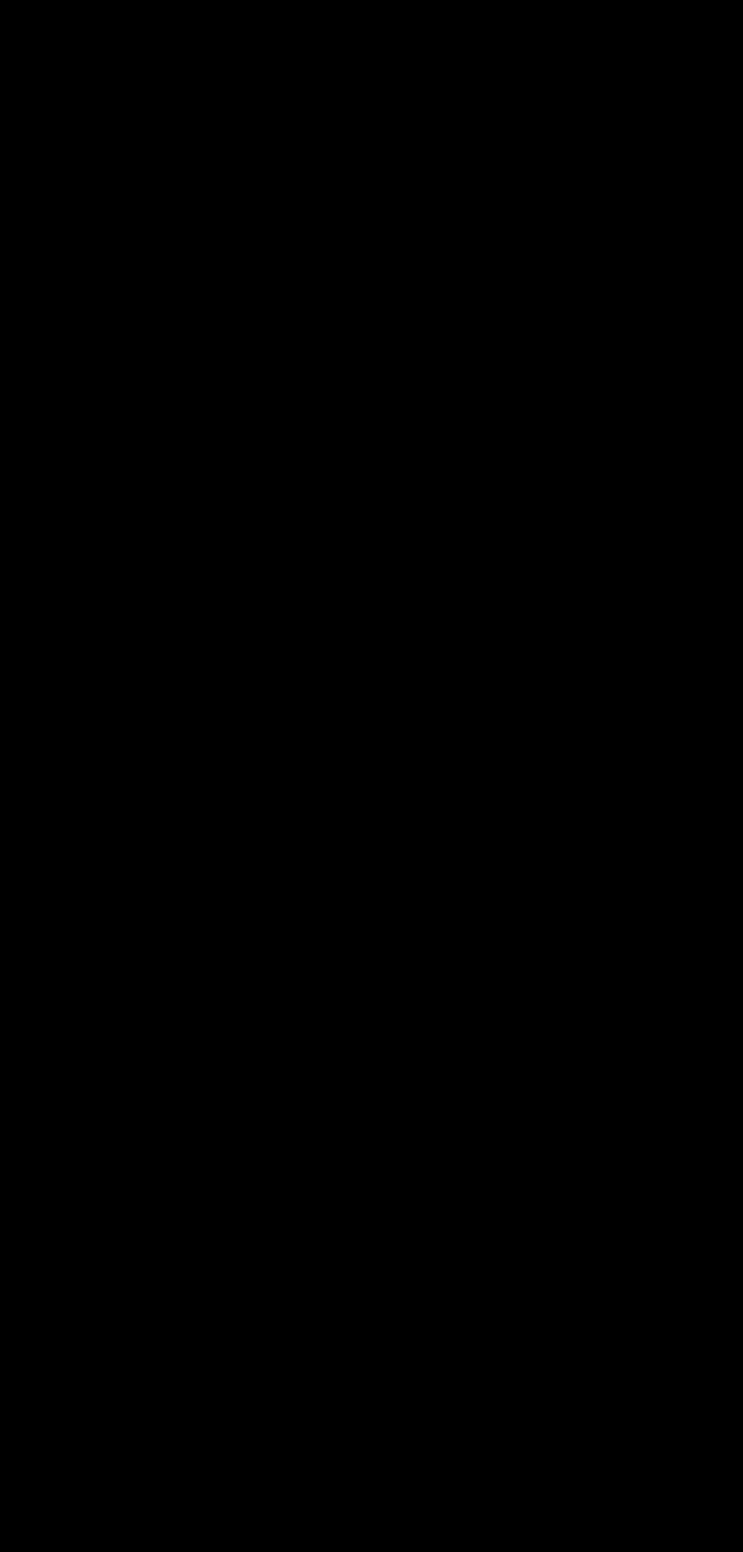
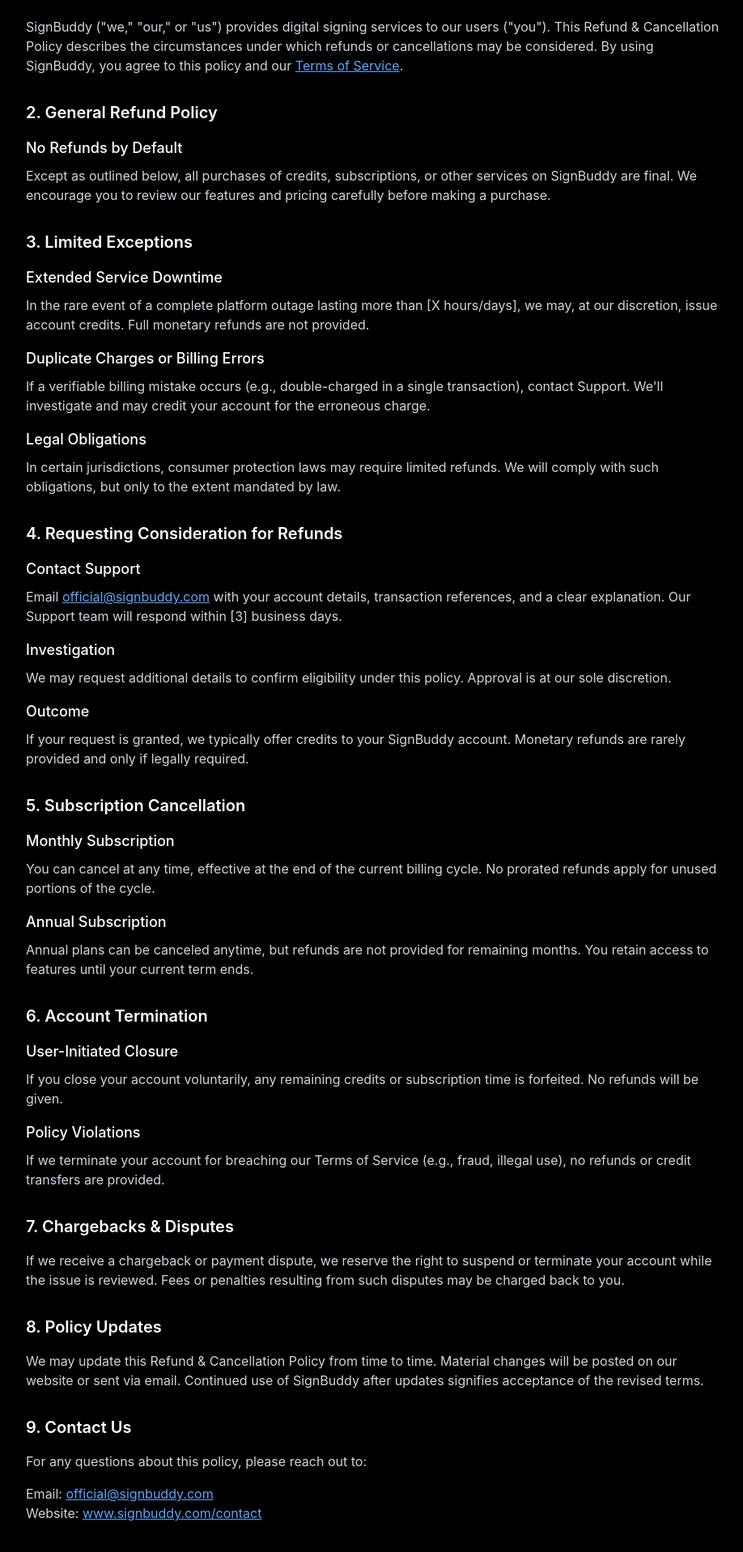
Before and after one commit to SyncoreLabs/SignBuddy, a React (Vite) app: page /refundpolicy in a window 1280 px wide. Before the commit this address had no page. Shown: the part 243-2160 px from the top of the page at 81% size, without its empty margins (176-1094 px from the left). Before the commit the page ends 800 px from the top, so only its background shows below. Built offline with nearby package versions, Linux system fonts and the light colour scheme; the HTML template or start-up script is replaced by a standard one; a web font is replaced by a local one.

Commit message:
white dot logic change

```diff
--- a/src/App.tsx
+++ b/src/App.tsx
@@ -24,6 +24,7 @@
 import AboutUs from './pages/AboutUs';
 import Contact from './pages/Contact';
 import ForgotPassword from './components/pages/ForgotPassword';
+import RefundPolicy from './components/policies/RefundPolicy';
 
 function App() {
   return (
@@ -139,6 +140,15 @@
           <Contact />
         </Layout>
       } />
+      <Route path="/refundpolicy" element={
+        <Layout
+          showNavbar={true}
+          showFooter={true}
+          isAuthenticated={localStorage.getItem('isAuthenticated') === 'true'}
+        >
+          <RefundPolicy />
+        </Layout>
+      } />
 
       {/* Protected routes with authenticated navbar and footer */}
       <Route path="/dashboard" element={
--- a/src/components/layout/Footer.tsx
+++ b/src/components/layout/Footer.tsx
@@ -50,6 +50,7 @@
               <ul className="space-y-2">
                 <li><a href="/privacypolicy" className="text-gray-400 hover:text-white">Privacy policy</a></li>
                 <li><a href="/termsandconditions" className="text-gray-400 hover:text-white">Terms & Conditions</a></li>
+                <li><a href="/refundpolicy" className="text-gray-400 hover:text-white">Refund Policy</a></li>
                 <li><a href="/securitymeasures" className="text-gray-400 hover:text-white">Security Measures</a></li>
                 <li><a href="/compliance" className="text-gray-400 hover:text-white">Compliance</a></li>
               </ul>
--- /dev/null
+++ b/src/components/policies/RefundPolicy.tsx
@@ -0,0 +1,172 @@
+import React from 'react';
+import { Link } from 'react-router-dom';
+
+const RefundPolicy: React.FC = () => {
+  return (
+    <div className="min-h-screen bg-black text-white py-16">
+      <div className="max-w-4xl mx-auto px-4">
+        <h1 className="text-3xl font-bold mb-8">Refund & Cancellation Policy</h1>
+
+        <section className="mb-8">
+          <h2 className="text-xl font-semibold mb-4">1. Introduction</h2>
+          <p className="text-gray-300 mb-4">
+            SignBuddy ("we," "our," or "us") provides digital signing services to our users ("you").
+            This Refund & Cancellation Policy describes the circumstances under which refunds or cancellations may be considered.
+            By using SignBuddy, you agree to this policy and our{' '}
+            <Link to="/terms-of-service" className="text-blue-400 hover:text-blue-300 underline">
+              Terms of Service
+            </Link>.
+          </p>
+        </section>
+
+        <section className="mb-8">
+          <h2 className="text-xl font-semibold mb-4">2. General Refund Policy</h2>
+          <h3 className="text-lg font-medium mb-2">No Refunds by Default</h3>
+          <p className="text-gray-300 mb-4">
+            Except as outlined below, all purchases of credits, subscriptions, or other services on SignBuddy are final.
+            We encourage you to review our features and pricing carefully before making a purchase.
+          </p>
+        </section>
+
+        <section className="mb-8">
+          <h2 className="text-xl font-semibold mb-4">3. Limited Exceptions</h2>
+          <div className="space-y-4">
+            <div>
+              <h3 className="text-lg font-medium mb-2">Extended Service Downtime</h3>
+              <p className="text-gray-300">
+                In the rare event of a complete platform outage lasting more than [X hours/days],
+                we may, at our discretion, issue account credits. Full monetary refunds are not provided.
+              </p>
+            </div>
+            <div>
+              <h3 className="text-lg font-medium mb-2">Duplicate Charges or Billing Errors</h3>
+              <p className="text-gray-300">
+                If a verifiable billing mistake occurs (e.g., double-charged in a single transaction),
+                contact Support. We'll investigate and may credit your account for the erroneous charge.
+              </p>
+            </div>
+            <div>
+              <h3 className="text-lg font-medium mb-2">Legal Obligations</h3>
+              <p className="text-gray-300">
+                In certain jurisdictions, consumer protection laws may require limited refunds.
+                We will comply with such obligations, but only to the extent mandated by law.
+              </p>
+            </div>
+          </div>
+        </section>
+
+        <section className="mb-8">
+          <h2 className="text-xl font-semibold mb-4">4. Requesting Consideration for Refunds</h2>
+          <div className="space-y-4">
+            <div>
+              <h3 className="text-lg font-medium mb-2">Contact Support</h3>
+              <p className="text-gray-300">
+                Email{' '}
+                <a href="mailto:official@signbuddy.com" className="text-blue-400 hover:text-blue-300 underline">
+                  official@signbuddy.com
+                </a>{' '}
+                with your account details, transaction references,
+                and a clear explanation. Our Support team will respond within [3] business days.
+              </p>
+            </div>
+            <div>
+              <h3 className="text-lg font-medium mb-2">Investigation</h3>
+              <p className="text-gray-300">
+                We may request additional details to confirm eligibility under this policy.
+                Approval is at our sole discretion.
+              </p>
+            </div>
+            <div>
+              <h3 className="text-lg font-medium mb-2">Outcome</h3>
+              <p className="text-gray-300">
+                If your request is granted, we typically offer credits to your SignBuddy account.
+                Monetary refunds are rarely provided and only if legally required.
+              </p>
+            </div>
+          </div>
+        </section>
+
+        <section className="mb-8">
+          <h2 className="text-xl font-semibold mb-4">5. Subscription Cancellation</h2>
+          <div className="space-y-4">
+            <div>
+              <h3 className="text-lg font-medium mb-2">Monthly Subscription</h3>
+              <p className="text-gray-300">
+                You can cancel at any time, effective at the end of the current billing cycle.
+                No prorated refunds apply for unused portions of the cycle.
+              </p>
+            </div>
+            <div>
+              <h3 className="text-lg font-medium mb-2">Annual Subscription</h3>
+              <p className="text-gray-300">
+                Annual plans can be canceled anytime, but refunds are not provided for remaining months.
+                You retain access to features until your current term ends.
+              </p>
+            </div>
+          </div>
+        </section>
+
+        <section className="mb-8">
+          <h2 className="text-xl font-semibold mb-4">6. Account Termination</h2>
+          <div className="space-y-4">
+            <div>
+              <h3 className="text-lg font-medium mb-2">User-Initiated Closure</h3>
+              <p className="text-gray-300">
+                If you close your account voluntarily, any remaining credits or subscription time is forfeited.
+                No refunds will be given.
+              </p>
+            </div>
+            <div>
+              <h3 className="text-lg font-medium mb-2">Policy Violations</h3>
+              <p className="text-gray-300">
+                If we terminate your account for breaching our Terms of Service (e.g., fraud, illegal use),
+                no refunds or credit transfers are provided.
+              </p>
+            </div>
+          </div>
+        </section>
+
+        <section className="mb-8">
+          <h2 className="text-xl font-semibold mb-4">7. Chargebacks & Disputes</h2>
+          <p className="text-gray-300">
+            If we receive a chargeback or payment dispute, we reserve the right to suspend or terminate
+            your account while the issue is reviewed. Fees or penalties resulting from such disputes
+            may be charged back to you.
+          </p>
+        </section>
+
+        <section className="mb-8">
+          <h2 className="text-xl font-semibold mb-4">8. Policy Updates</h2>
+          <p className="text-gray-300">
+            We may update this Refund & Cancellation Policy from time to time. Material changes will be
+            posted on our website or sent via email. Continued use of SignBuddy after updates signifies
+            acceptance of the revised terms.
+          </p>
+        </section>
+
+        <section className="mb-8">
+          <h2 className="text-xl font-semibold mb-4">9. Contact Us</h2>
+          <p className="text-gray-300">
+            For any questions about this policy, please reach out to:
+          </p>
+          <div className="mt-4">
+            <p className="text-gray-300">
+              Email:{' '}
+              <a href="mailto:official@signbuddy.com" className="text-blue-400 hover:text-blue-300 underline">
+                official@signbuddy.com
+              </a>
+            </p>
+            <p className="text-gray-300">
+              Website:{' '}
+              <Link to="/contact" className="text-blue-400 hover:text-blue-300 underline">
+                www.signbuddy.com/contact
+              </Link>
+            </p>
+          </div>
+        </section>
+      </div>
+    </div>
+  );
+};
+
+export default RefundPolicy;
```
Also changed, not shown: 4 other files (tests, documents, lock files or other folders).
